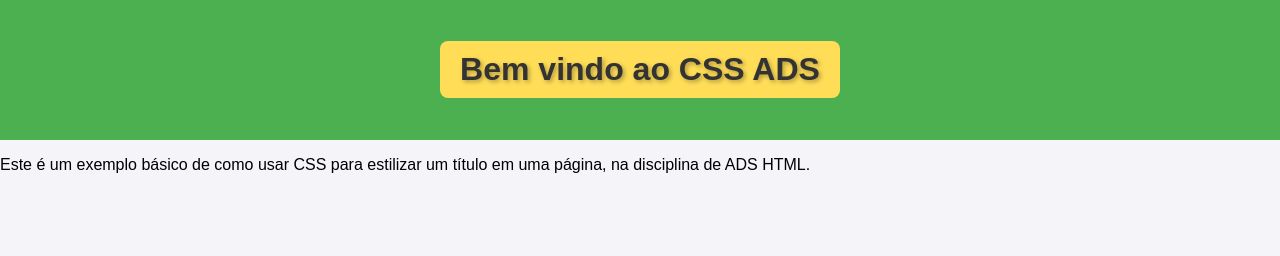
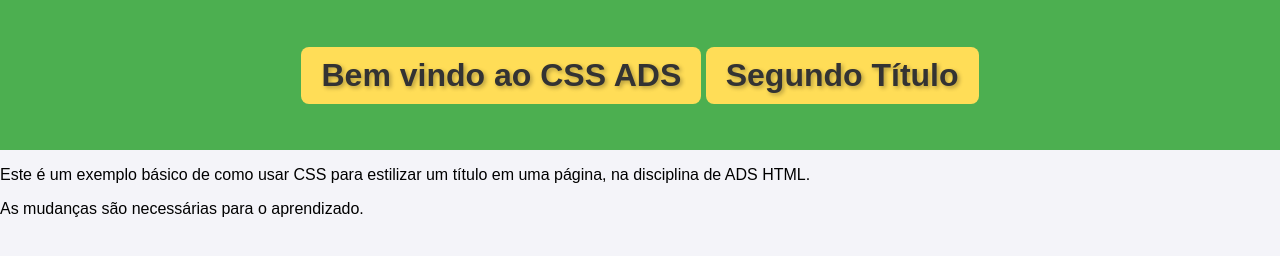
Before and after one commit to rodrigoleal3112/css2titulo, a plain HTML site: page index.html in a window 1280 px wide. Drawn offline with Linux system fonts and the light colour scheme.

Commit message:
Update index.html

```diff
--- a/index.html
+++ b/index.html
@@ -10,9 +10,14 @@
 <body>
     <header>
         <h1 class="titulo-estilizado">Bem vindo ao CSS ADS</h1>
+        <h2 class="titulo-estilizado">Segundo Título</h1>
+
     </header>
     <section>
         <p>Este é um exemplo básico de como usar CSS para estilizar um título em uma página, na disciplina de ADS HTML.</p>
+    </section>
+   <section>
+        <p>As mudanças são necessárias para o aprendizado.</p>
     </section>
 
 
```
